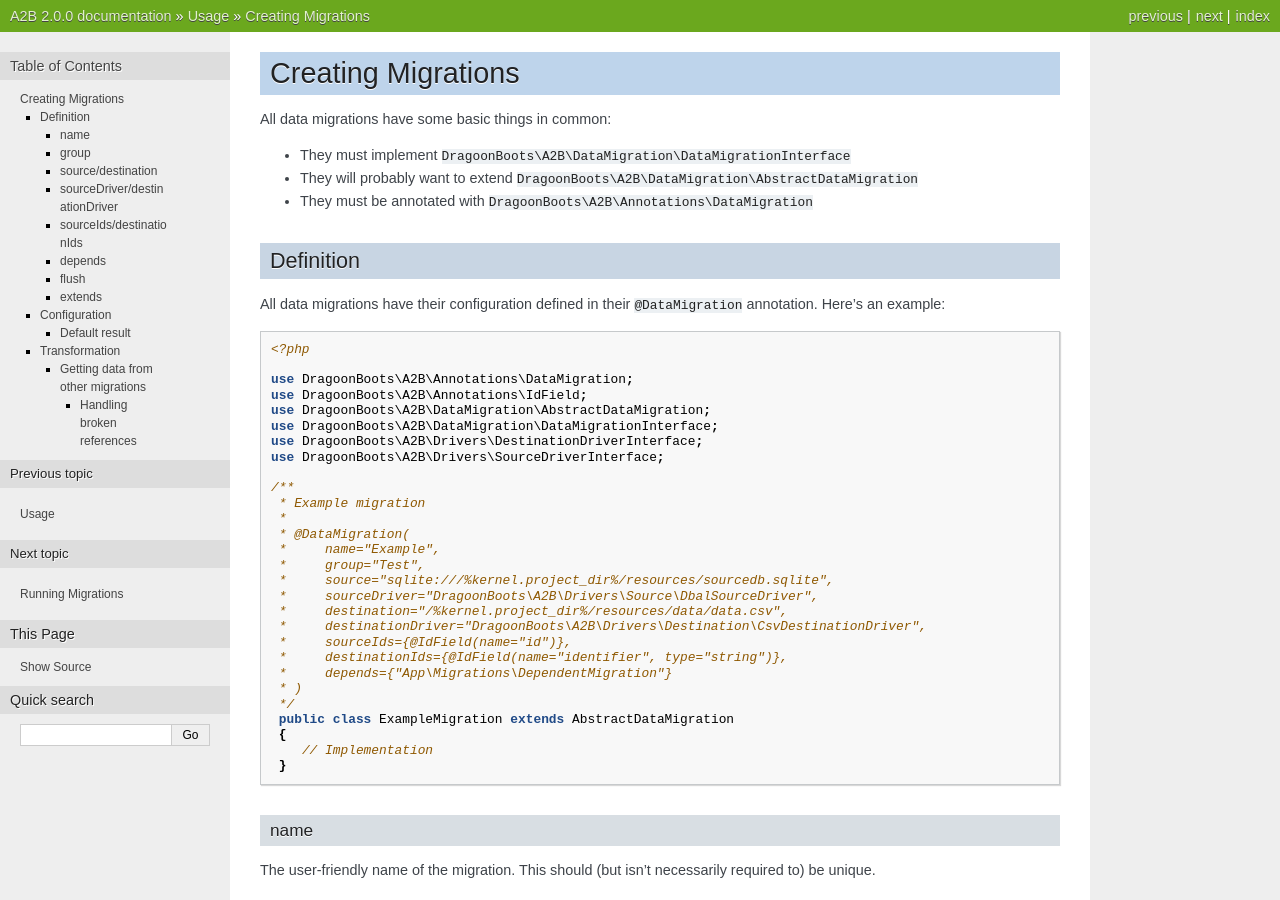
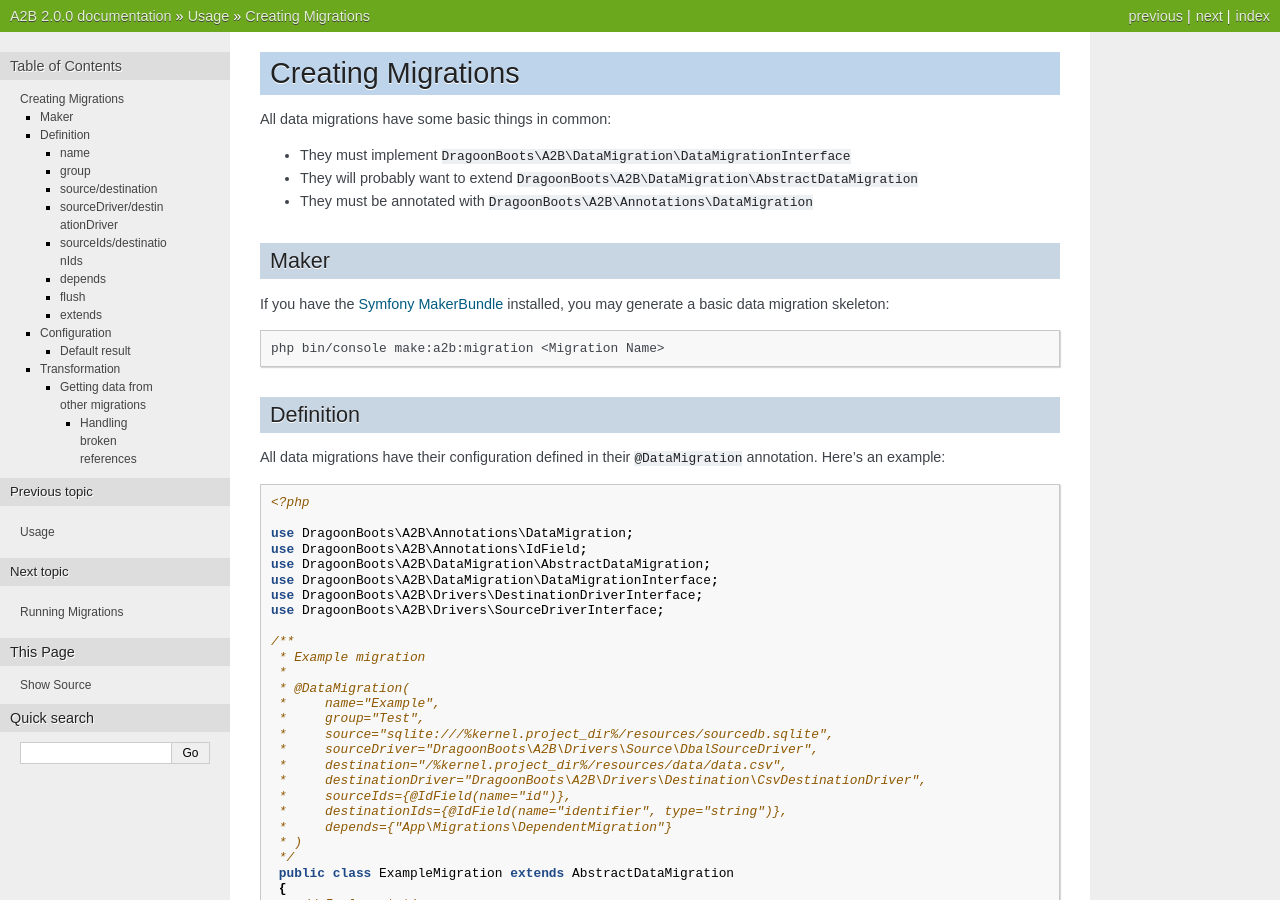
Before and after one commit to DragoonBoots/A2B, a Sphinx documentation site: the page built from doc/usage/creating_migrations.rst, in a window 1280 px wide and 900 px high. Built offline with Sphinx 7.4.7, drawn with Linux system fonts in a browser that asks for light colours.

Commit message:
Reference maker in documentation

```diff
--- a/composer.json
+++ b/composer.json
@@ -54,7 +54,7 @@
   },
   "scripts": {
     "build-doc": [
-        "sphinx-build -b html doc doc/_build"
+        "sphinx-build -n -W --keep-going -b html doc doc/_build"
     ]
   }
 }
--- a/doc/conf.py
+++ b/doc/conf.py
@@ -46,6 +46,8 @@ exclude_patterns = ['_build', 'Thumbs.db', '.DS_Store']
 
 highlight_language = 'php'
 
+nitpicky = True
+
 
 # -- Options for HTML output -------------------------------------------------
 
--- a/doc/usage/creating_migrations.rst
+++ b/doc/usage/creating_migrations.rst
@@ -9,6 +9,16 @@ All data migrations have some basic things in common:
    ``DragoonBoots\A2B\DataMigration\AbstractDataMigration``
 *  They must be annotated with
    ``DragoonBoots\A2B\Annotations\DataMigration``
+
+Maker
+-----
+
+If you have the `Symfony MakerBundle <https://symfony.com/doc/current/bundles/SymfonyMakerBundle/index.html>`_
+installed, you may generate a basic data migration skeleton:
+
+.. code-block:: none
+
+   php bin/console make:a2b:migration <Migration Name>
 
 Definition
 ----------
```
Also changed, not shown: .gitlab-ci.yml.
